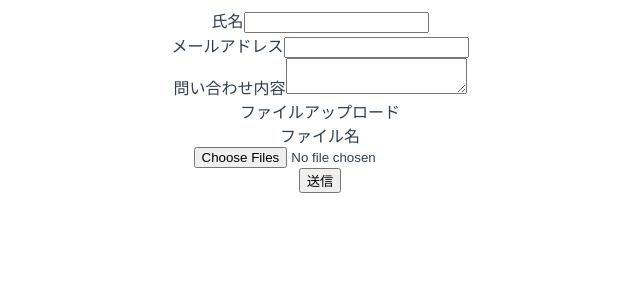
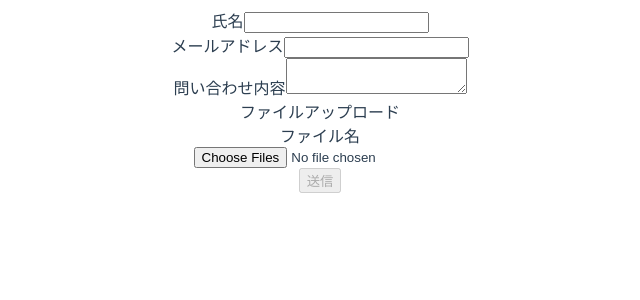
Before and after one commit to blacknikka/form-test, a Vue app in the folder contact-form/: page / in a window 1280 px wide. Shown: the top 300 px of the page, without its empty margins (320-960 px from the left). Built offline with nearby package versions, Linux system fonts and the light colour scheme.

Commit message:
add VeeValidate

```diff
--- a/contact-form/src/views/Form.vue
+++ b/contact-form/src/views/Form.vue
@@ -16,7 +16,7 @@
       <input
         id="email"
         type="email"
-        v-model="email"
+        v-model="emailValue"
         @input="emailHandleChange"
       />
       <span>{{ emailErrorMessage }}</span>
@@ -26,12 +26,17 @@
       <textarea id="details" v-model="details" />
     </div>
     <file-selector @onFileChanged="onFileChanged" />
-    <input type="submit" @click="onSubmit" value="送信" />
+    <input
+      type="submit"
+      @click="onSubmit"
+      :disabled="!formIsValid"
+      value="送信"
+    />
   </div>
 </template>
 
 <script lang="ts">
-import { defineComponent, ref } from "vue";
+import { defineComponent, ref, computed } from "vue";
 import { useField } from "vee-validate";
 import FileSelector from "@/components/FileSelector.vue";
 import * as yup from "yup";
@@ -50,13 +55,21 @@ export default defineComponent({
       errorMessage: nameErrorMessage,
       value: nameValue,
       handleChange: nameHandleChange,
+      meta: nameMeta,
     } = useField<string>("name", yup.string().required());
 
     const {
       errorMessage: emailErrorMessage,
       value: emailValue,
       handleChange: emailHandleChange,
+      meta: emailMeta,
     } = useField<string>("email", yup.string().required().email());
+
+    const formIsValid = computed(() => {
+      return (
+        nameMeta.dirty && nameMeta.valid && emailMeta.dirty && emailMeta.valid
+      );
+    });
 
     const onSubmit = async () => {
       console.log("onSubmit");
@@ -85,12 +98,15 @@ export default defineComponent({
     };
 
     return {
+      formIsValid,
       nameValue,
       nameErrorMessage,
       nameHandleChange,
+      nameMeta,
       emailValue,
       emailErrorMessage,
       emailHandleChange,
+      emailMeta,
       details,
       onSubmit,
       onFileChanged,
```
